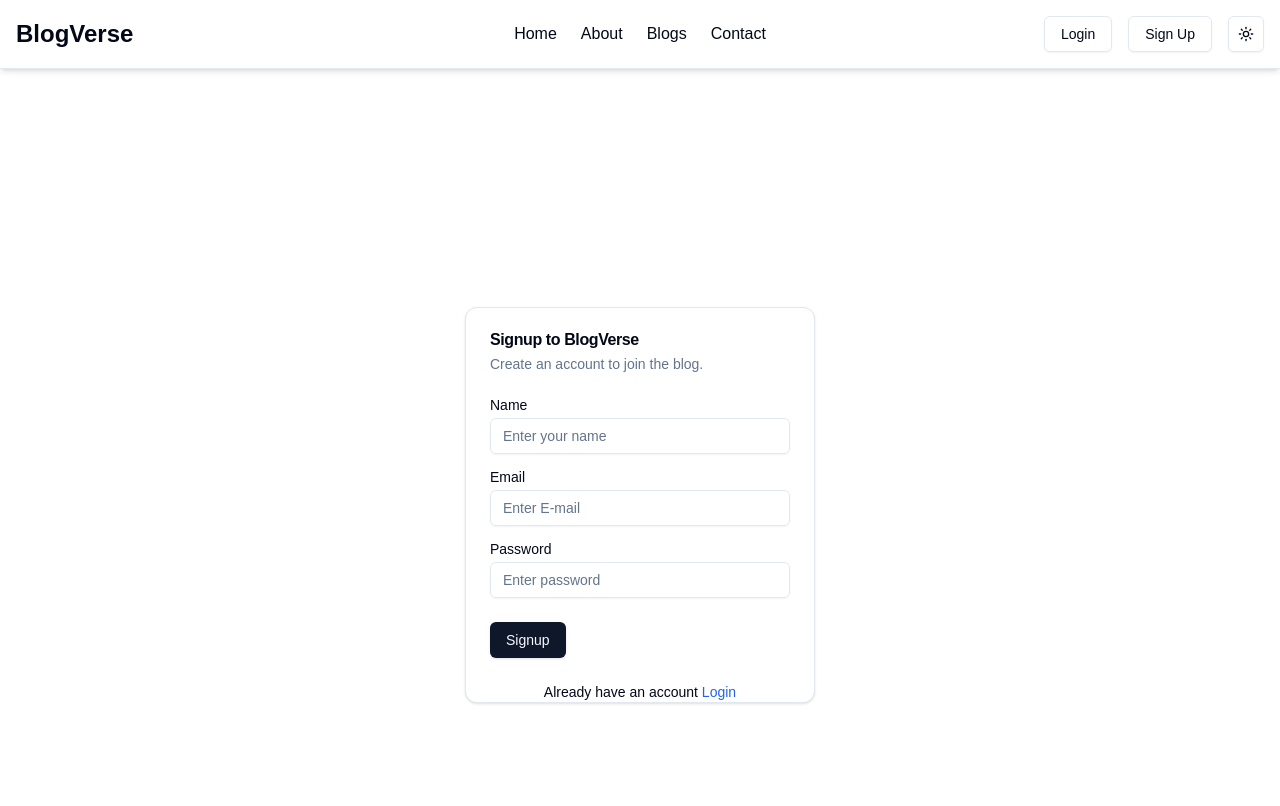
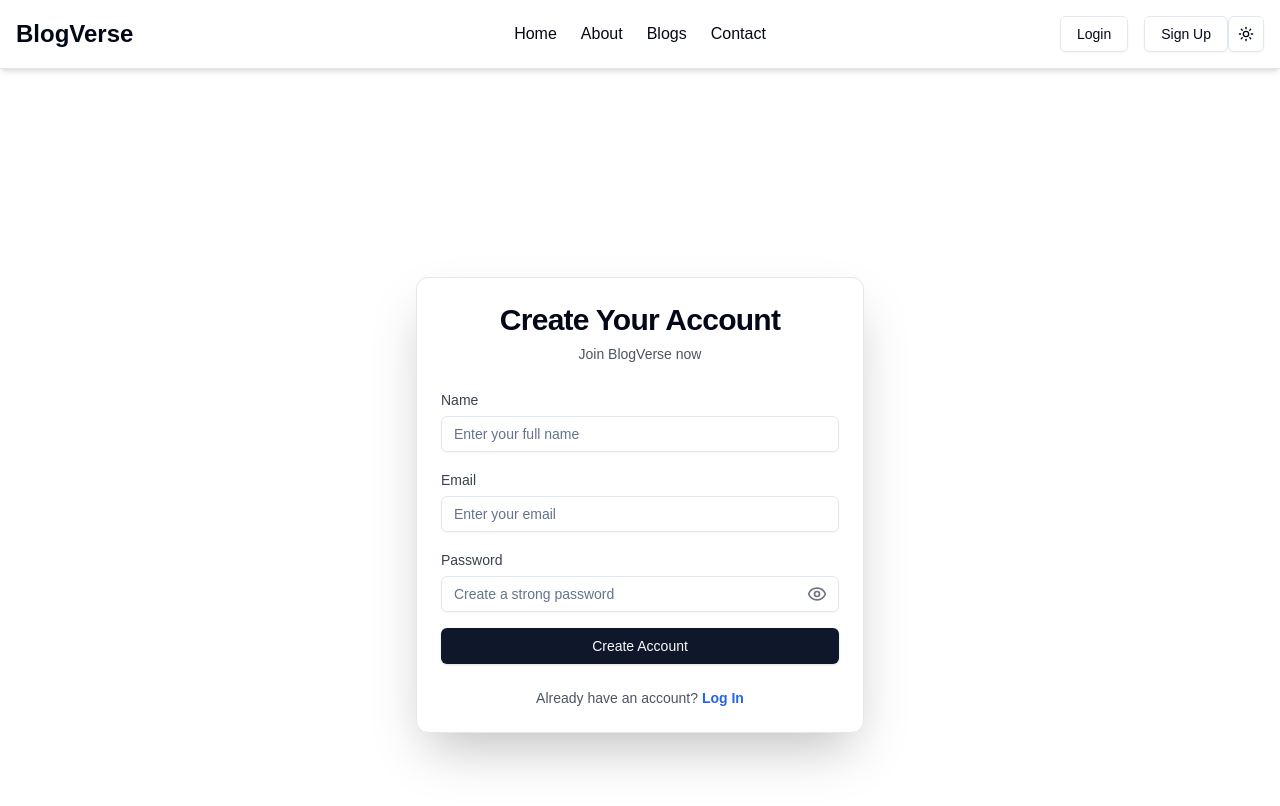
Before and after one commit to PranavJAIN12/blogpost, a Next.js app: page /signup in a window 1280 px wide. Shown: the top 806 px of the page. Built offline with nearby package versions, Linux system fonts and the light colour scheme.

Commit message:
like count

```diff
--- a/app/signup/page.js
+++ b/app/signup/page.js
@@ -1,5 +1,6 @@
 'use client'
 import React, { useState } from 'react'
+import { useRouter } from 'next/navigation'
 import {
   Card,
   CardContent,
@@ -13,81 +14,217 @@ import { Input } from '@/components/ui/input'
 import { Label } from '@/components/ui/label'
 import { supabase } from '../client'
 import Link from 'next/link'
+import { Eye, EyeOff, AlertCircle } from 'lucide-react'
 
 const Signup = () => {
   const [name, setName] = useState("")
   const [email, setEmail] = useState("")
-  const [pass, setPass] = useState("")
+  const [password, setPassword] = useState("")
+  const [showPassword, setShowPassword] = useState(false)
+  const [errors, setErrors] = useState({
+    name: '',
+    email: '',
+    password: '',
+    general: ''
+  })
+  const [isLoading, setIsLoading] = useState(false)
+  const router = useRouter()
+
+  const validateForm = () => {
+    const newErrors = {
+      name: '',
+      email: '',
+      password: '',
+      general: ''
+    }
+
+    // Name validation
+    if (!name.trim()) {
+      newErrors.name = 'Name is required'
+    } else if (name.trim().length < 2) {
+      newErrors.name = 'Name must be at least 2 characters'
+    }
+
+    // Email validation
+    const emailRegex = /^[^\s@]+@[^\s@]+\.[^\s@]+$/
+    if (!email.trim()) {
+      newErrors.email = 'Email is required'
+    } else if (!emailRegex.test(email)) {
+      newErrors.email = 'Invalid email format'
+    }
+
+    // Password validation
+    if (!password.trim()) {
+      newErrors.password = 'Password is required'
+    } else if (password.length < 6) {
+      newErrors.password = 'Password must be at least 8 characters'
+    } else if (!/[A-Z]/.test(password)) {
+      newErrors.password = 'Password must contain at least one uppercase letter'
+    } else if (!/[0-9]/.test(password)) {
+      newErrors.password = 'Password must contain at least one number'
+    }
+
+    setErrors(newErrors)
+    return Object.values(newErrors).every(error => error === '')
+  }
 
   const handlesignup = async (e) => {
     e.preventDefault()
-    console.log("btn clicked")
+
+    // Reset previous errors
+    setErrors({
+      name: '',
+      email: '',
+      password: '',
+      general: ''
+    })
+
+    // Validate form
+    if (!validateForm()) {
+      return
+    }
+
+    setIsLoading(true)
+
     try {
       const { data, error } = await supabase.auth.signUp({
-        email: email,
-        password: pass,
+        email: email.trim(),
+        password: password.trim(),
         options: {
-          data: { full_name: name },
+          data: { full_name: name.trim() },
         },
       });
+
       if (error) {
-        console.log(`Error: ${error.message}`);
-      } else {
-        console.log("Check your email for the verification link.");
-        navigate("/login");
+        setErrors(prev => ({
+          ...prev,
+          general: error.message || 'Signup failed. Please try again.'
+        }));
+        setIsLoading(false)
+        return
       }
+
+      // Success message
+      console.log("Check your email for the verification link.");
+      alert("Check your email for the verification link.")
+      router.push("/login");
     } catch (error) {
-      console.log("Unexpected error occurred. Please try again later.");
+      setErrors(prev => ({
+        ...prev,
+        general: 'Unexpected error occurred. Please try again later.'
+      }));
+      setIsLoading(false)
     }
   }
 
   return (
-    <div className='flex items-center justify-center min-h-screen'>
-      <Card className="w-[350px]">
-        <CardHeader>
-          <CardTitle>Signup to BlogVerse</CardTitle>
-          <CardDescription>Create an account to join the blog.</CardDescription>
+    <div className='flex items-center justify-center min-h-screen  from-blue-50 to-blue-100 p-4'>
+      <Card className="w-full max-w-md shadow-2xl">
+        <CardHeader className="text-center">
+          <CardTitle className="text-3xl font-bold ">
+            Create Your Account
+          </CardTitle>
+          <CardDescription className="text-gray-600">
+            Join BlogVerse now
+          </CardDescription>
         </CardHeader>
         <CardContent>
-          <form onSubmit={(e) => e.preventDefault()}>
-            <div className="grid w-full items-center gap-4">
-              <div className="flex flex-col space-y-1.5">
-                <Label htmlFor="name">Name</Label>
+          <form onSubmit={handlesignup} className="space-y-4">
+            <div>
+              <Label htmlFor="name" className="text-gray-700">Name</Label>
+              <div className="relative">
                 <Input
                   id="name"
                   type="text"
-                  placeholder="Enter your name"
+                  placeholder="Enter your full name"
                   value={name}
                   onChange={(e) => setName(e.target.value)}
+                  className={`mt-1 ${errors.name ? 'border-red-500' : ''}`}
                 />
+                {errors.name && (
+                  <div className="text-red-500 text-sm mt-1 flex items-center">
+                    <AlertCircle size={16} className="mr-2" />
+                    {errors.name}
+                  </div>
+                )}
               </div>
-              <div className="flex flex-col space-y-1.5">
-                <Label htmlFor="mail">Email</Label>
+            </div>
+
+            <div>
+              <Label htmlFor="mail" className="text-gray-700">Email</Label>
+              <div className="relative">
                 <Input
                   id="mail"
                   type="email"
-                  placeholder="Enter E-mail"
+                  placeholder="Enter your email"
                   value={email}
                   onChange={(e) => setEmail(e.target.value)}
+                  className={`mt-1 ${errors.email ? 'border-red-500' : ''}`}
                 />
+                {errors.email && (
+                  <div className="text-red-500 text-sm mt-1 flex items-center">
+                    <AlertCircle size={16} className="mr-2" />
+                    {errors.email}
+                  </div>
+                )}
               </div>
-              <div className="flex flex-col space-y-1.5">
-                <Label htmlFor="password">Password</Label>
+            </div>
+
+            <div>
+              <Label htmlFor="password" className="text-gray-700">Password</Label>
+              <div className="relative">
                 <Input
                   id="password"
-                  type="password"
-                  placeholder="Enter password"
-                  value={pass}
-                  onChange={(e) => setPass(e.target.value)}
+                  type={showPassword ? "text" : "password"}
+                  placeholder="Create a strong password"
+                  value={password}
+                  onChange={(e) => setPassword(e.target.value)}
+                  className={`mt-1 ${errors.password ? 'border-red-500' : ''}`}
                 />
+                <button
+                  type="button"
+                  onClick={() => setShowPassword(!showPassword)}
+                  className="absolute right-3 top-1/2 -translate-y-1/2 text-gray-500 hover:text-gray-700"
+                >
+                  {showPassword ? <EyeOff size={20} /> : <Eye size={20} />}
+                </button>
+                {errors.password && (
+                  <div className="text-red-500 text-sm mt-1 flex items-center">
+                    <AlertCircle size={16} className="mr-2" />
+                    {errors.password}
+                  </div>
+                )}
               </div>
             </div>
+
+            {errors.general && (
+              <div className="bg-red-50 border border-red-300 text-red-800 p-3 rounded-lg flex items-center">
+                <AlertCircle size={20} className="mr-3 text-red-500" />
+                {errors.general}
+              </div>
+            )}
+
+            <Button
+              type="submit"
+              className="w-full  hover:bg-blue-700 transition-colors"
+              disabled={isLoading}
+            >
+              {isLoading ? 'Signing Up...' : 'Create Account'}
+            </Button>
           </form>
         </CardContent>
-        <CardFooter className="flex justify-between">
-          <Button onClick={handlesignup}>Signup</Button>
-        </CardFooter>
-          <p className='text-sm text-center'>Already have an account <Link href={"/login"} className='text-blue-600'>Login</Link></p>
+
+        <div className="text-center pb-6">
+          <p className='text-sm text-gray-600'>
+            Already have an account? {' '}
+            <Link
+              href={"/login"}
+              className='text-blue-600 hover:underline font-semibold'
+            >
+              Log In
+            </Link>
+          </p>
+        </div>
       </Card>
     </div>
   )
--- /dev/null
+++ b/components/likeButton.js
@@ -0,0 +1,56 @@
+"use client";
+
+import { useState } from "react";
+import { Heart } from "lucide-react";
+import { supabase } from "@/app/client";
+
+export default function LikeButton({ slug, initialLikes }) {
+  const [likeCount, setLikeCount] = useState(initialLikes);
+  const [isLiking, setIsLiking] = useState(false);
+
+  const handleLike = async () => {
+    if (isLiking) return; // Prevent multiple clicks
+    setIsLiking(true);
+
+    try {
+      // Use insert or update method with proper conflict handling
+      const { data, error } = await supabase.from("like Count").upsert(
+        { slug, likes_count: likeCount + 1 },
+        {
+          onConflict: "slug",
+          returning: "representation",
+        }
+      );
+
+      if (error) {
+        console.error("Error updating likes:", error);
+        return;
+      }
+
+      // Optimistically update the UI
+      setLikeCount((prev) => prev + 1);
+    } catch (err) {
+      console.error("Network error:", err);
+    } finally {
+      setIsLiking(false);
+    }
+  };
+
+  return (
+    <button
+      onClick={handleLike}
+      disabled={isLiking}
+      className={`flex items-center font-semibold group ${
+        isLiking ? "opacity-50" : ""
+      }`}
+    >
+      <Heart
+        size={20}
+        className={`mr-1 ${
+          likeCount > 0 ? "text-red-500 fill-red-500/20" : "text-gray-500"
+        }`}
+      />
+      {likeCount} Likes
+    </button>
+  );
+}
--- a/components/navbar.js
+++ b/components/navbar.js
@@ -104,7 +104,7 @@ const Navbar = () => {
         {loggedIn?(
            <div className="hidden md:flex items-center space-x-4 ml-auto">
            <span className="font-medium">Welcome, {username}</span>
-           <Button variant="outline" onClick={handleLogout}>
+           <Button variant="outline" className="mr-4" onClick={handleLogout}>
           Logout
         </Button>
 
@@ -118,9 +118,9 @@ const Navbar = () => {
         <Button variant="outline">
           <Link href={"/signup"}>Sign Up</Link>
         </Button>
-        <ModeToggle />
       </div>
         )}
+        <ModeToggle/>
 
 
         {/* Mobile Hamburger Menu */}
@@ -160,12 +160,26 @@ const Navbar = () => {
                     </Link>
                   </div>
                   <div className="mt-4">
-                    <Button variant="outline" size="sm" className="mx-3">
-                      Login
-                    </Button>
-                    <Button variant="outline" size="sm">
-                      Sign Up
-                    </Button>
+                  {loggedIn?(
+           <div className="hidden md:flex items-center space-x-4 ml-auto">
+           <span className="font-medium">Welcome, {username}</span>
+           <Button variant="outline" onClick={handleLogout}>
+          Logout
+        </Button>
+
+         </div>
+        ):(
+
+        <div className="hidden md:flex items-center space-x-4 ml-auto">
+        <Button variant="outline">
+          <Link href={"/login"}>Login</Link>
+        </Button>
+        <Button variant="outline">
+          <Link href={"/signup"}>Sign Up</Link>
+        </Button>
+        <ModeToggle />
+      </div>
+        )}
                     <ModeToggle />
                   </div>
                 </SheetDescription>
```
Also changed, not shown: app/blog/page.js (+37 -49 lines).
